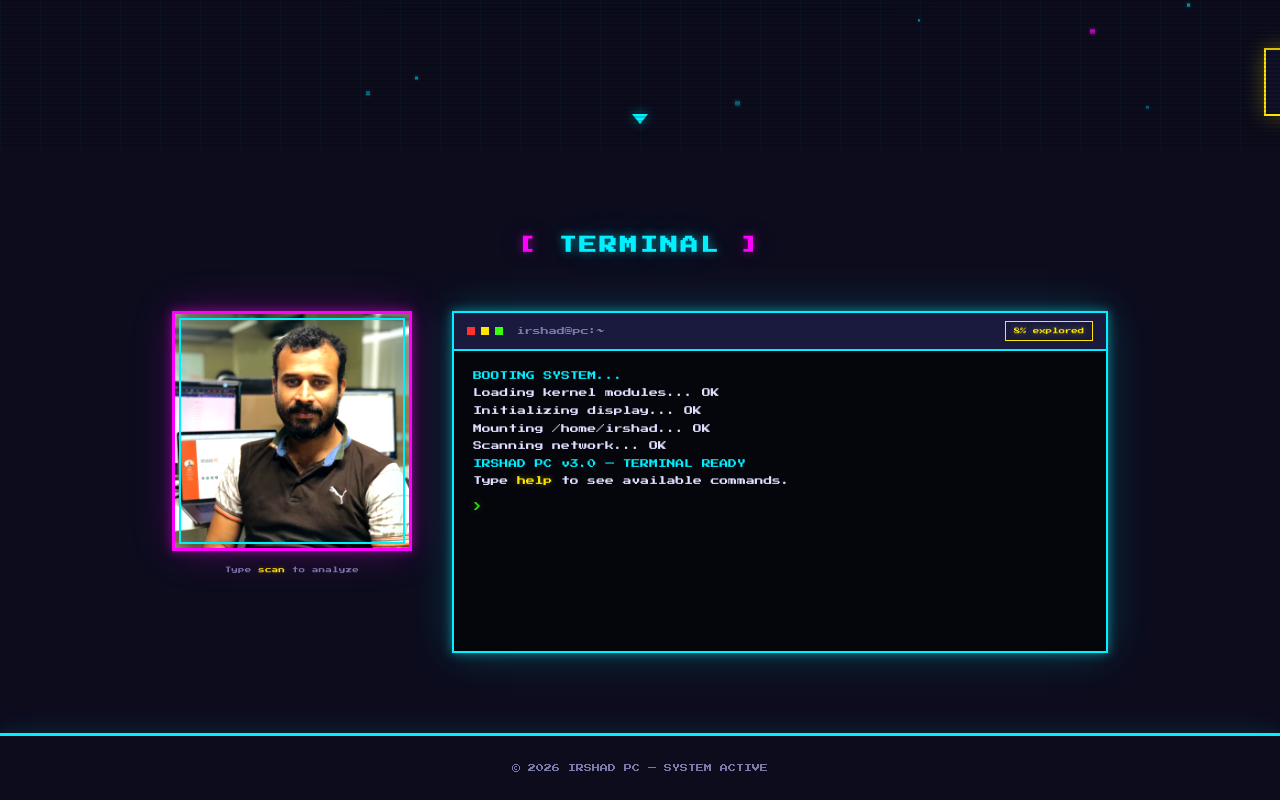
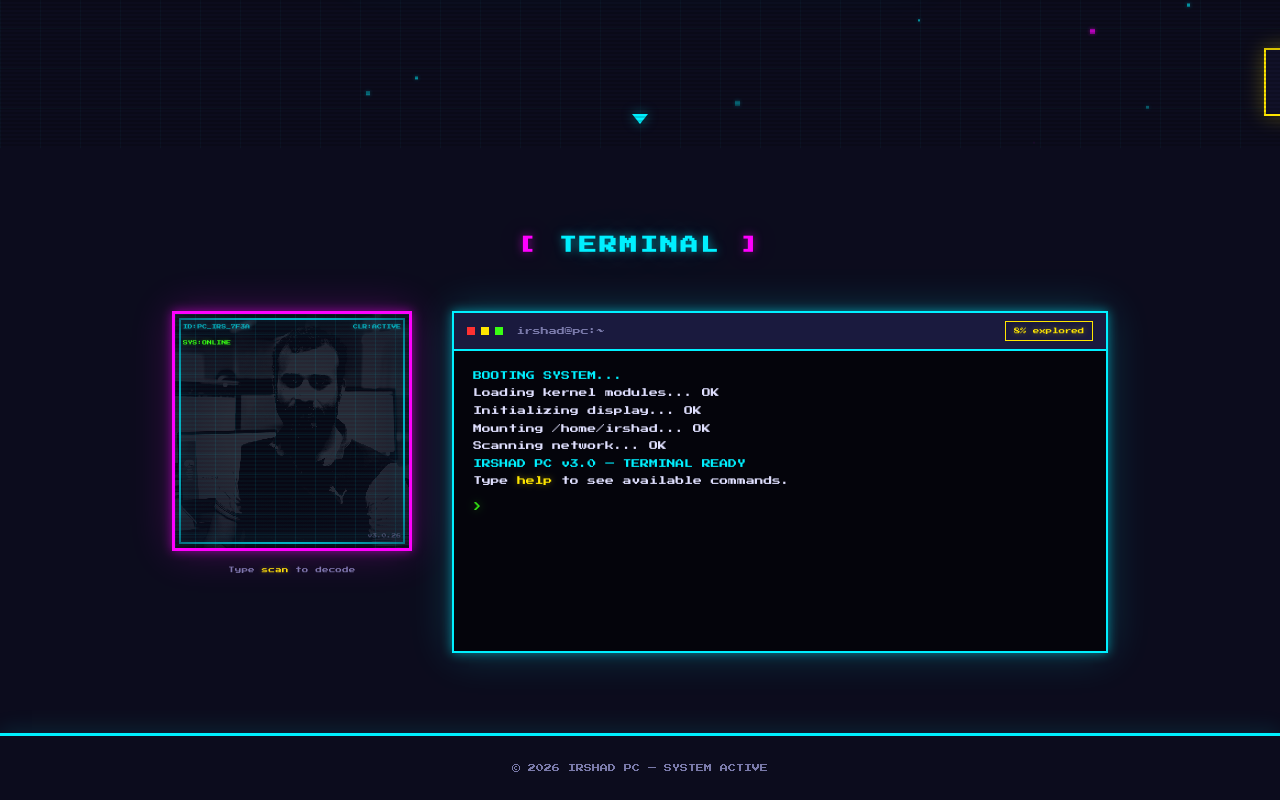
Before and after one commit to irshadpc/irshadpc.github.io, a website: page index.html in a window 1280 px wide. Shown: the part 652-1452 px from the top of the page. Drawn offline with Linux system fonts and the light colour scheme.

Commit message:
Cyberpunk profile image: heavily obscured with glitch strips, HUD overlays, scan effects

```diff
--- a/css/style.css
+++ b/css/style.css
@@ -457,6 +457,7 @@ a:hover {
   overflow: hidden;
   aspect-ratio: 1;
   transition: all 0.3s;
+  background: var(--bg);
 }
 
 .image-wrapper.scanning {
@@ -503,17 +504,156 @@ a:hover {
   height: 100%;
   object-fit: cover;
   display: block;
-  filter: saturate(1.3) contrast(1.1);
-  image-rendering: auto;
-  transition: filter 0.3s;
+  filter: saturate(0) contrast(3) brightness(0.4) hue-rotate(180deg);
+  opacity: 0.3;
+  transition: filter 0.8s, opacity 0.8s;
 }
 
 .image-wrapper.scanned img {
-  filter: saturate(1.5) contrast(1.2) brightness(1.05);
+  filter: saturate(1.8) contrast(1.4) brightness(0.85) hue-rotate(0deg);
+  opacity: 0.7;
 }
 
 .image-wrapper.scanning img {
-  filter: saturate(0) contrast(2) brightness(1.3);
+  filter: saturate(0) contrast(4) brightness(1.5);
+  opacity: 0.5;
+  animation: cyberGlitch 0.1s steps(2) infinite;
+}
+
+@keyframes cyberGlitch {
+  0% { clip-path: inset(10% 0 80% 0); transform: translate(-2px, 0); }
+  25% { clip-path: inset(40% 0 30% 0); transform: translate(2px, 0); }
+  50% { clip-path: inset(70% 0 5% 0); transform: translate(-1px, 0); }
+  75% { clip-path: inset(20% 0 50% 0); transform: translate(1px, 0); }
+  100% { clip-path: inset(50% 0 20% 0); transform: translate(0, 0); }
+}
+
+.image-cyber-overlay {
+  position: absolute;
+  inset: 0;
+  z-index: 3;
+  pointer-events: none;
+  background:
+    repeating-linear-gradient(
+      0deg,
+      transparent,
+      transparent 2px,
+      rgba(0, 240, 255, 0.03) 2px,
+      rgba(0, 240, 255, 0.03) 4px
+    ),
+    radial-gradient(ellipse at center, transparent 40%, rgba(12, 12, 29, 0.6) 100%);
+}
+
+.image-grid-overlay {
+  position: absolute;
+  inset: 0;
+  z-index: 3;
+  pointer-events: none;
+  background-image:
+    linear-gradient(rgba(0, 240, 255, 0.08) 1px, transparent 1px),
+    linear-gradient(90deg, rgba(0, 240, 255, 0.08) 1px, transparent 1px);
+  background-size: 20px 20px;
+}
+
+.image-glitch-strip {
+  position: absolute;
+  left: 0;
+  right: 0;
+  z-index: 5;
+  pointer-events: none;
+  background: var(--cyan);
+  opacity: 0;
+  mix-blend-mode: screen;
+}
+
+.image-glitch-strip.s1 {
+  top: 25%;
+  height: 2px;
+  animation: glitchStrip1 4s steps(1) infinite;
+}
+
+.image-glitch-strip.s2 {
+  top: 55%;
+  height: 3px;
+  background: var(--magenta);
+  animation: glitchStrip2 3s steps(1) infinite;
+}
+
+.image-glitch-strip.s3 {
+  top: 78%;
+  height: 1px;
+  animation: glitchStrip3 5s steps(1) infinite;
+}
+
+@keyframes glitchStrip1 {
+  0%, 89% { opacity: 0; }
+  90% { opacity: 0.6; transform: translateX(-5px); }
+  92% { opacity: 0.8; transform: translateX(3px); }
+  94% { opacity: 0; }
+}
+
+@keyframes glitchStrip2 {
+  0%, 79% { opacity: 0; }
+  80% { opacity: 0.5; transform: translateX(4px); }
+  83% { opacity: 0.7; transform: translateX(-2px); }
+  85% { opacity: 0; }
+}
+
+@keyframes glitchStrip3 {
+  0%, 93% { opacity: 0; }
+  94% { opacity: 0.4; }
+  96% { opacity: 0; }
+}
+
+.image-hud-text {
+  position: absolute;
+  top: 8px;
+  left: 8px;
+  right: 8px;
+  z-index: 6;
+  pointer-events: none;
+  display: flex;
+  justify-content: space-between;
+}
+
+.image-hud-text span {
+  font-family: var(--pixel);
+  font-size: 0.3rem;
+  color: var(--cyan);
+  text-shadow: 0 0 4px rgba(0, 240, 255, 0.6);
+  opacity: 0.7;
+  animation: hudFlicker 3s steps(1) infinite;
+}
+
+@keyframes hudFlicker {
+  0%, 95% { opacity: 0.7; }
+  96% { opacity: 0; }
+  97% { opacity: 0.7; }
+  98% { opacity: 0; }
+  100% { opacity: 0.7; }
+}
+
+.image-corner-data {
+  position: absolute;
+  z-index: 6;
+  pointer-events: none;
+  font-family: var(--pixel);
+  font-size: 0.3rem;
+  opacity: 0.5;
+}
+
+.image-corner-data.data-tl {
+  top: 24px;
+  left: 8px;
+  color: var(--green);
+  text-shadow: 0 0 4px rgba(57, 255, 20, 0.4);
+  animation: blink 2.5s step-end infinite;
+}
+
+.image-corner-data.data-br {
+  bottom: 8px;
+  right: 8px;
+  color: var(--text-dim);
 }
 
 .image-label {
--- a/index.html
+++ b/index.html
@@ -79,9 +79,20 @@
           <div class="image-wrapper" id="profileImage">
             <div class="image-border"></div>
             <div class="image-scanline" id="imageScanline"></div>
+            <div class="image-cyber-overlay"></div>
             <img src="img/profile.jpg" alt="Irshad PC" loading="lazy">
+            <div class="image-grid-overlay"></div>
+            <div class="image-glitch-strip s1"></div>
+            <div class="image-glitch-strip s2"></div>
+            <div class="image-glitch-strip s3"></div>
+            <div class="image-hud-text">
+              <span>ID:PC_IRS_7F3A</span>
+              <span>CLR:ACTIVE</span>
+            </div>
+            <div class="image-corner-data data-tl">SYS:ONLINE</div>
+            <div class="image-corner-data data-br">v3.0.26</div>
           </div>
-          <div class="image-label">Type <span class="cmd-hint-inline">scan</span> to analyze</div>
+          <div class="image-label">Type <span class="cmd-hint-inline">scan</span> to decode</div>
         </div>
         <div class="about-text">
           <div class="terminal" id="mainTerminal">
```
